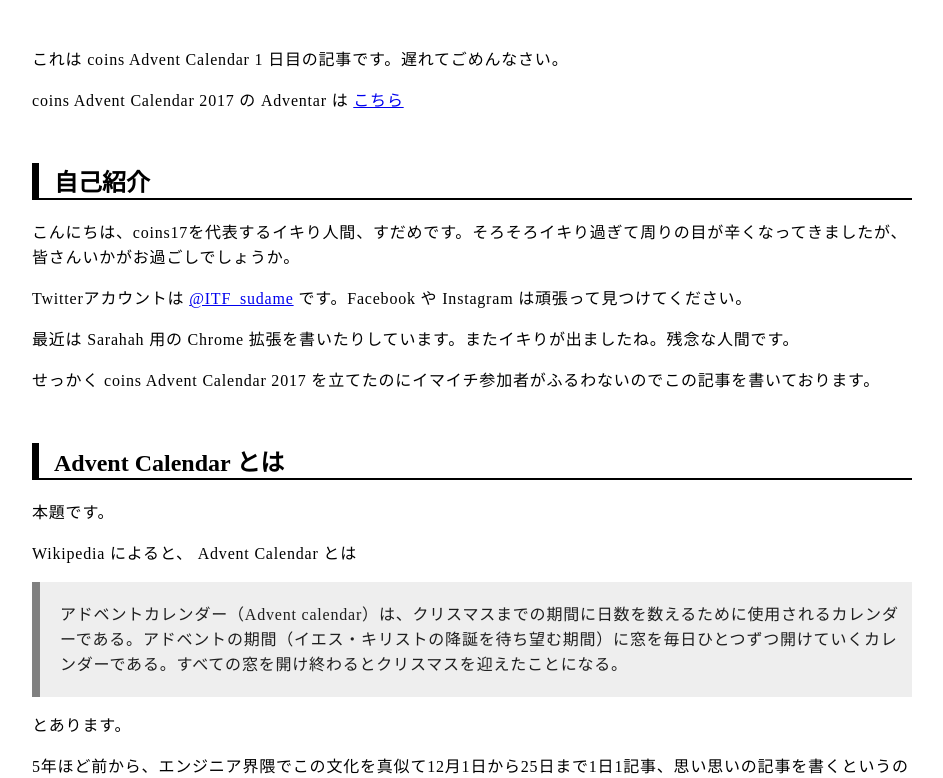
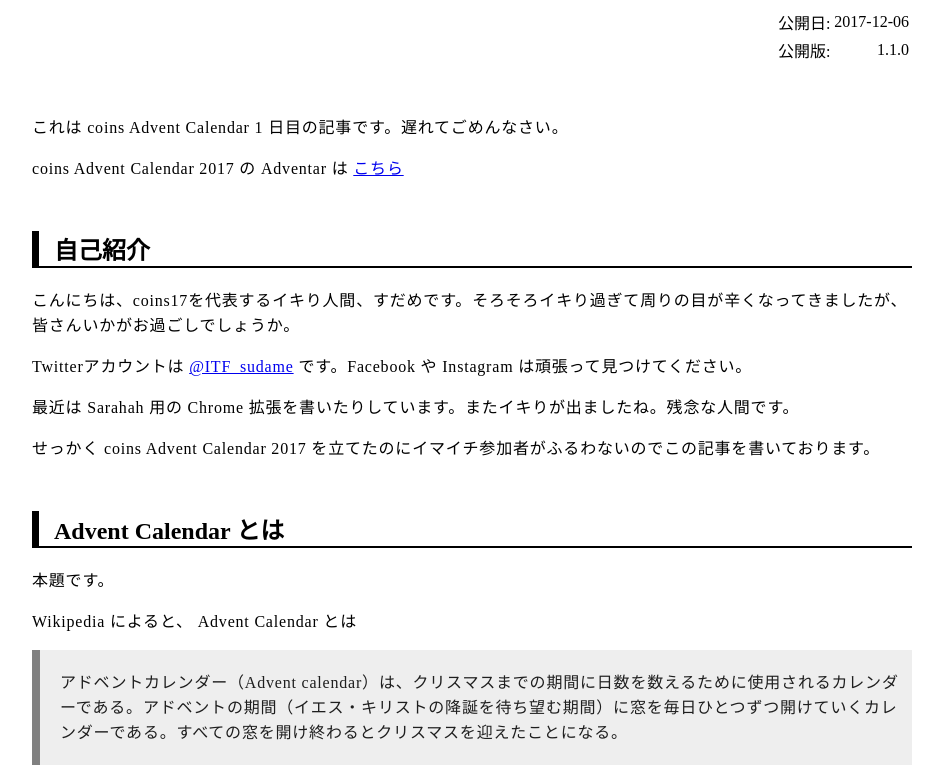
Before and after one commit to sudame/__sudame.github.io, a plain HTML site: page blog/20171201.html in a window 1280 px wide. Shown: the part 285-1063 px from the top of the page, without its empty margins (168-1111 px from the left). Drawn offline with Linux system fonts and the light colour scheme.

Commit message:
公開日を更新

```diff
--- a/blog/20171201.html
+++ b/blog/20171201.html
@@ -19,7 +19,8 @@
     <meta property="og:image" content="http://sudame.net/blog/images/sudamenoare.png" />
     <meta property="og:type" content="article" />
     <meta property="og:url" content="http://sudame.net/blog/20171206" />
-    <meta property="og:description" content="coins Advent Calendar 2017 1日目の記事です。初日ということで、coins Advent Calendar 2017とは何なのかについて書きました。"/>
+    <meta property="og:description" content="coins Advent Calendar 2017 1日目の記事です。初日ということで、coins Advent Calendar 2017とは何なのかについて書きました。"
+    />
     <meta name="twitter:card" content="summary" />
     <meta property="fb:app_id" content="151124392185413" />
     <meta http-equiv="X-UA-Compatible" content="ie=edge">
@@ -31,6 +32,16 @@
         <h1>
             <span>coins<wbr> Advent<wbr> Calendar<wbr> 2017<wbr> とは<wbr>何なのか</span>
         </h1>
+        <section class="meta">
+            <table>
+                <tr>
+                    <td>公開日: </td>
+                    <td>2017-12-06</td>
+                </tr>
+                <td>公開版: </td>
+                <td>1.1.0</td>
+            </table>
+        </section>
         <section>
             <p>
                 これは coins Advent Calendar 1 日目の記事です。遅れてごめんなさい。
```
